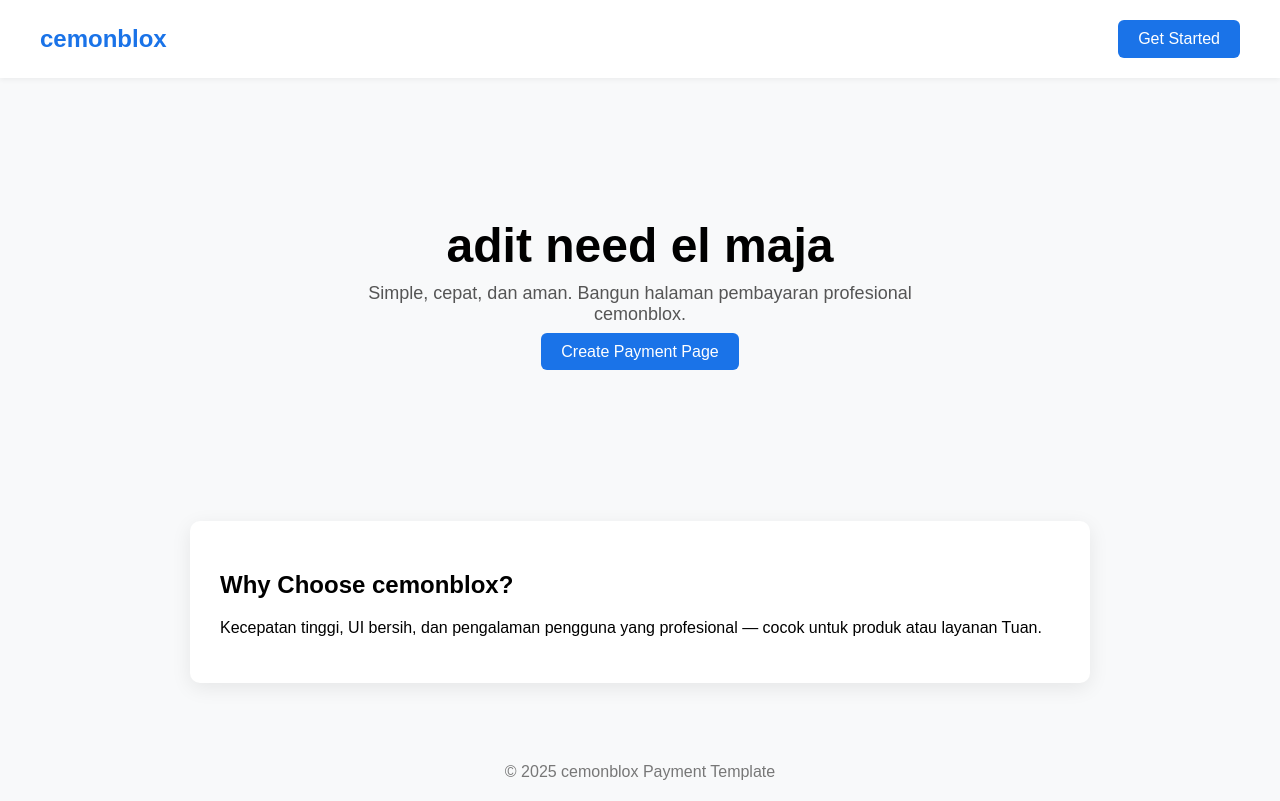
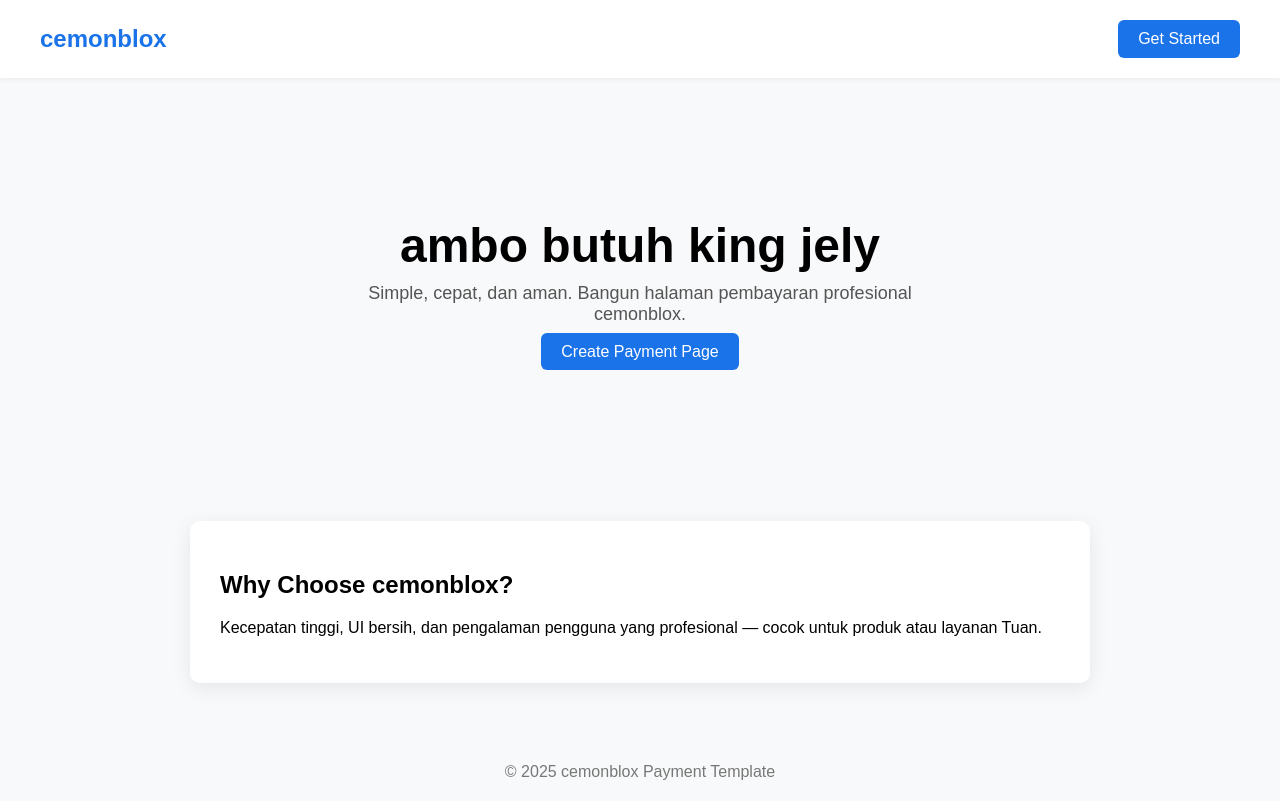
Before and after one commit to cemonblox/cemonblox, a plain HTML site: page index.html in a window 1280 px wide. Drawn offline with Linux system fonts and the light colour scheme.

Commit message:
Update index.html

```diff
--- a/index.html
+++ b/index.html
@@ -25,7 +25,7 @@
 </header>
 
 <section class="hero">
-    <h1> adit need el maja</h1>
+    <h1> ambo butuh king jely</h1>
     <p>Simple, cepat, dan aman. Bangun halaman pembayaran profesional cemonblox.</p>
     <br>
     <a class="btn" href="#">Create Payment Page</a>
```
